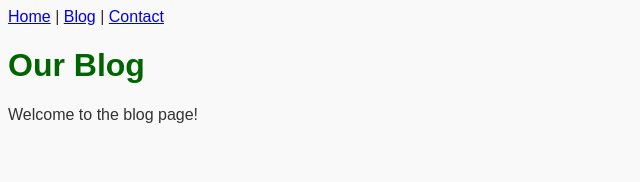
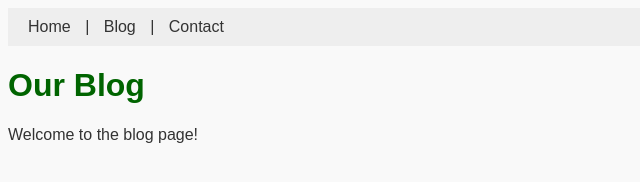
Before and after one commit to Maheen-17/Blogging-Website, a website: page src/blog.html in a window 1280 px wide. Shown: the whole page, without its empty margins (0-640 px from the left). Drawn offline with Linux system fonts and the light colour scheme.

Commit message:
Update blog.css

```diff
--- a/styles/blog.css
+++ b/styles/blog.css
@@ -7,3 +7,14 @@ body {
 h1 {
   color: darkgreen;
 }
+nav {
+  background-color: #eee;
+  padding: 10px;
+  margin-bottom: 20px;
+}
+
+nav a {
+  margin: 0 10px;
+  text-decoration: none;
+  color: #333;
+}
```
